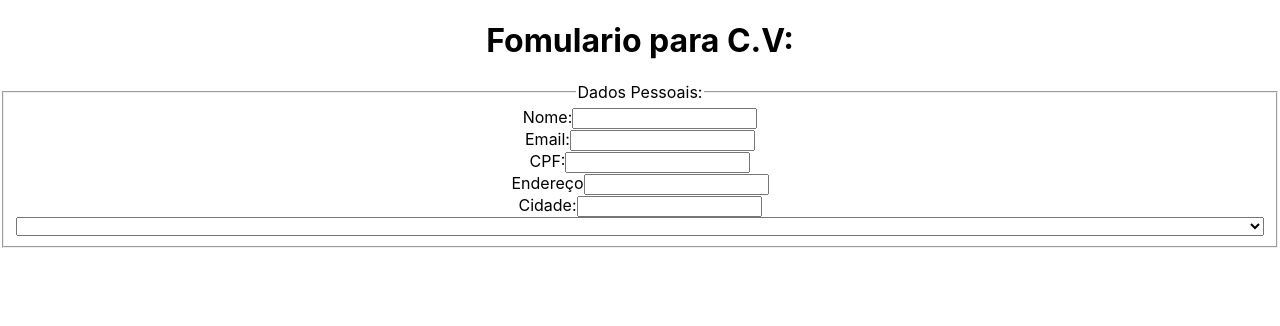
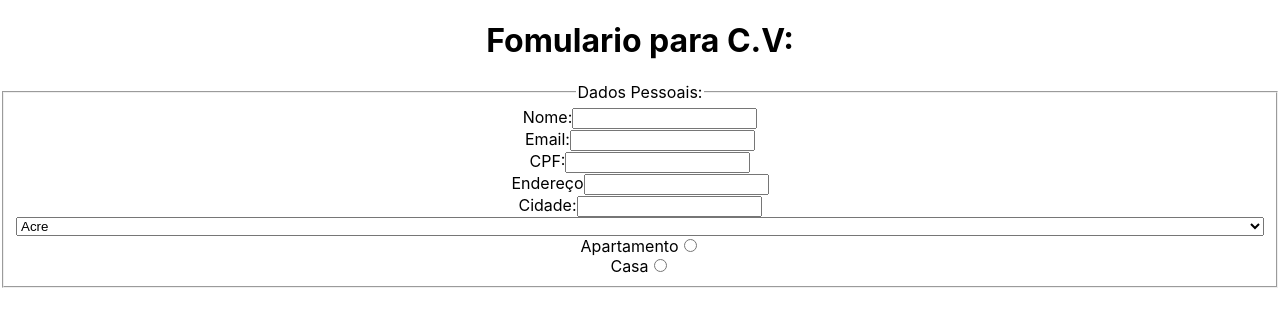
Before and after one commit to guilhermehjunior/trybe-exercises, a React (Create React App) app in the folder Desenvolvimento-Front-End/Bloco_12/12.2/my-form-2.0/: page / in a window 1280 px wide. Shown: the top 326 px of the page. Built offline with nearby package versions, Linux system fonts and the light colour scheme.

Commit message:
terminando componente personal data

```diff
--- a/Desenvolvimento-Front-End/Bloco_12/12.2/my-form-2.0/src/Components/PersonalData.js
+++ b/Desenvolvimento-Front-End/Bloco_12/12.2/my-form-2.0/src/Components/PersonalData.js
@@ -5,33 +5,33 @@ import './PersonalData.css';
 
 
 const states = [
-  { 'AC': 'Acre' },
-  { 'AL': 'Alagoas' },
-  { 'AP': 'Amapá' },
-  { 'AM': 'Amazonas' },
-  { 'BA': 'Bahia' },
-  { 'CE': 'Ceará' },
-  { 'DF': 'Distrito Federal' },
-  { 'ES': 'Espírito Santo' },
-  { 'GO': 'Goías' },
-  { 'MA': 'Maranhão' },
-  { 'MT': 'Mato Grosso' },
-  { 'MS': 'Mato Grosso do Sul' },
-  { 'MG': 'Minas Gerais' },
-  { 'PA': 'Pará' },
-  { 'PB': 'Paraíba' },
-  { 'PR': 'Paraná' },
-  { 'PE': 'Pernambuco' },
-  { 'PI': 'Piauí' },
-  { 'RJ': 'Rio de Janeiro' },
-  { 'RN': 'Rio Grande do Norte' },
-  { 'RS': 'Rio Grande do Sul' },
-  { 'RO': 'Rondônia' },
-  { 'RR': 'Roraíma' },
-  { 'SC': 'Santa Catarina' },
-  { 'SP': 'São Paulo' },
-  { 'SE': 'Sergipe' },
-  { 'TO': 'Tocantins' },
+  { AC: 'Acre' },
+  { AL: 'Alagoas' },
+  { AP: 'Amapá' },
+  { AM: 'Amazonas' },
+  { BA: 'Bahia' },
+  { CE: 'Ceará' },
+  { DF: 'Distrito Federal' },
+  { ES: 'Espírito Santo' },
+  { GO: 'Goías' },
+  { MA: 'Maranhão' },
+  { MT: 'Mato Grosso' },
+  { MS: 'Mato Grosso do Sul' },
+  { MG: 'Minas Gerais' },
+  { PA: 'Pará' },
+  { PB: 'Paraíba' },
+  { PR: 'Paraná' },
+  { PE: 'Pernambuco' },
+  { PI: 'Piauí' },
+  { RJ: 'Rio de Janeiro' },
+  { RN: 'Rio Grande do Norte' },
+  { RS: 'Rio Grande do Sul' },
+  { RO: 'Rondônia' },
+  { RR: 'Roraíma' },
+  { SC: 'Santa Catarina' },
+  { SP: 'São Paulo' },
+  { SE: 'Sergipe' },
+  { TO: 'Tocantins' },
 ];
 
 class PersonalData extends React.Component {
@@ -42,14 +42,18 @@ class PersonalData extends React.Component {
 
     this.state = {
       nome: '',
-
+      email: '',
+      cpf:'',
+      cidade:'',
+      endereco:'',
+      estado:'',
+      moradia:'Apartamento',
     }
   }
 
   changeHandle(event) {
     const { target } = event;
-    const { name } = target;
-    const value = target.checked === true ? target.checked : target.value;
+    const { name, value } = target;
     this.setState({
       [name]: value,
     })
@@ -60,18 +64,41 @@ class PersonalData extends React.Component {
       <fieldset className="fieldset-dados-pessoais">
         <legend>Dados Pessoais:</legend>
          { inputsPessoais.map((input)=>
-         <Input
+         <Input key={ input.name }
          inputLabel={ input.label }
          inputType={ input.type }
          inputName={ input.name }
          inputOnChange={ this.changeHandle }
-         inputValue={ this.state.nome }
+         inputValue={ this.state[input.name] }
          inputMaxLength={ input.maxLength }
          />
          ) }
-         <select>
-           {}
-         </select>
+        <select name="estado" onChange={ this.changeHandle }>
+          {states.map((estado)=> {
+            const [ siglaENome ] = Object.entries(estado);
+          return (
+            <option key={siglaENome[0]} value={ siglaENome[0] }>
+              { siglaENome[1] }
+            </option>
+          );
+          })}
+        </select>
+        <Input
+          checked
+          inputLabel="Apartamento"
+          inputType="radio"
+          inputName="moradia"
+          inputOnChange={ this.changeHandle }
+          inputValue="Apartamento"
+         />
+         <Input
+          inputLabel="Casa"
+          inputType="radio"
+          inputName="moradia"
+          inputOnChange={ this.changeHandle }
+          inputValue="Casa"
+         />
+
       </fieldset>
     );
   }
--- a/Desenvolvimento-Front-End/Bloco_12/12.2/my-form-2.0/src/inputsPessoais.js
+++ b/Desenvolvimento-Front-End/Bloco_12/12.2/my-form-2.0/src/inputsPessoais.js
@@ -23,7 +23,7 @@ const inputs = [
 {
   label:'Endereço',
   type:'text',
-  name:'endereço',
+  name:'endereco',
   maxLength: 200,
   isRequired: true,
 },
```
